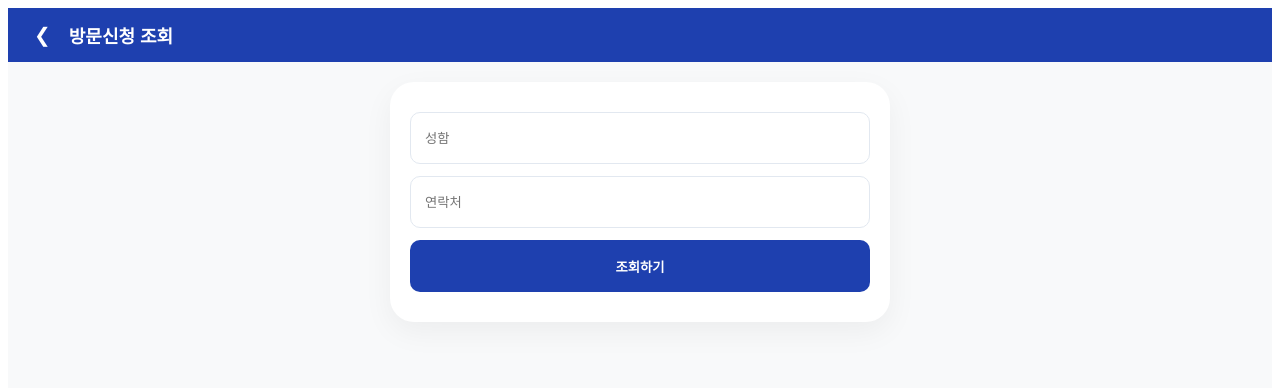
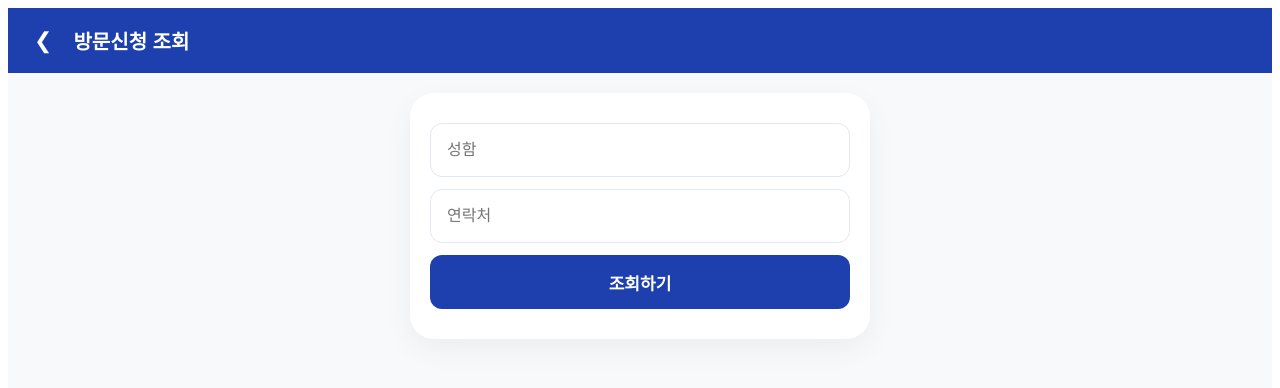
Before and after one commit to JinnyDad/visitor-system, a Next.js app: page /check-visit in a window 1280 px wide. Shown: the top 388 px of the page. Built offline with nearby package versions, Linux system fonts and the light colour scheme.

Commit message:
fix: resolve layout overflow and increase header font size

```diff
--- a/app/check-visit/page.js
+++ b/app/check-visit/page.js
@@ -27,31 +27,39 @@ function CheckVisitContent() {
     setLoading(false);
   }
 
+  const inputStyle = { width: "100%", height: "54px", padding: "0 16px", borderRadius: "12px", border: "1px solid #e2e8f0", marginBottom: "12px", boxSizing: "border-box", fontSize: "16px" };
+
   return (
     <div style={{ minHeight: "100vh", backgroundColor: "#f8f9fa", fontFamily: "'Pretendard', sans-serif" }}>
-      <header style={{ backgroundColor: "#1e40af", color: "white", padding: "14px 20px", display: "flex", alignItems: "center" }}>
-        <button onClick={() => router.push(`/?lang=${lang}`)} style={{ background: "none", border: "none", color: "white", fontSize: "20px", cursor: "pointer", marginRight: "12px" }}>❮</button>
-        <span style={{ fontWeight: "bold", fontSize: "18px" }}>{cur.head}</span>
+      {/* ⭐ 헤더 글씨 크기 확대 (20px) 및 여백 조정 */}
+      <header style={{ backgroundColor: "#1e40af", color: "white", padding: "18px 20px", display: "flex", alignItems: "center" }}>
+        <button onClick={() => router.push(`/?lang=${lang}`)} style={{ background: "none", border: "none", color: "white", fontSize: "22px", cursor: "pointer", marginRight: "15px" }}>❮</button>
+        <span style={{ fontWeight: "bold", fontSize: "20px" }}>{cur.head}</span>
       </header>
-      <main style={{ padding: "20px", maxWidth: "500px", margin: "0 auto" }}>
-        <div style={{ backgroundColor: "white", borderRadius: "24px", padding: "30px 20px", boxShadow: "0 10px 30px rgba(0,0,0,0.05)", marginBottom: "20px" }}>
-          <form onSubmit={handleSearch}>
-            <input placeholder={cur.nameP} value={name} onChange={(e)=>setName(e.target.value)} required style={{ width: "100%", height: "52px", padding: "0 14px", borderRadius: "10px", border: "1px solid #e2e8f0", marginBottom: "12px", boxSizing: "border-box" }} />
-            <input placeholder={cur.phoneP} value={phone} onChange={(e)=>setPhone(e.target.value)} required style={{ width: "100%", height: "52px", padding: "0 14px", borderRadius: "10px", border: "1px solid #e2e8f0", marginBottom: "12px", boxSizing: "border-box" }} />
-            <button type="submit" style={{ width: "100%", height: "52px", backgroundColor: "#1e40af", color: "white", border: "none", borderRadius: "10px", fontWeight: "bold" }}>{loading ? "..." : cur.btn}</button>
+
+      <main style={{ padding: "20px", maxWidth: "500px", margin: "0 auto", boxSizing: "border-box" }}>
+        {/* ⭐ 카드 내부 입력창 너비 수정 */}
+        <div style={{ backgroundColor: "white", borderRadius: "24px", padding: "30px 20px", boxShadow: "0 10px 30px rgba(0,0,0,0.05)", marginBottom: "20px", width: "100%", boxSizing: "border-box" }}>
+          <form onSubmit={handleSearch} style={{ width: "100%" }}>
+            <input placeholder={cur.nameP} value={name} onChange={(e)=>setName(e.target.value)} required style={inputStyle} />
+            <input placeholder={cur.phoneP} value={phone} onChange={(e)=>setPhone(e.target.value)} required style={inputStyle} />
+            <button type="submit" style={{ width: "100%", height: "54px", backgroundColor: "#1e40af", color: "white", border: "none", borderRadius: "12px", fontWeight: "bold", fontSize: "17px", cursor: "pointer" }}>
+              {loading ? "..." : cur.btn}
+            </button>
           </form>
         </div>
+
         {result?.map((item) => (
-          <div key={item.id} style={{ backgroundColor: "white", borderRadius: "20px", padding: "24px", marginBottom: "15px", border: "1px solid #e2e8f0" }}>
+          <div key={item.id} style={{ backgroundColor: "white", borderRadius: "20px", padding: "24px", marginBottom: "15px", border: "1px solid #e2e8f0", width: "100%", boxSizing: "border-box" }}>
             <div style={{ display: "flex", justifyContent: "space-between" }}>
               <span style={{ fontSize: "14px", color: "#94a3b8" }}>{cur.date}: {new Date(item.created_at).toLocaleDateString()}</span>
-              <span style={{ padding: "4px 10px", borderRadius: "6px", fontSize: "12px", fontWeight: "bold", backgroundColor: item.status === "승인" ? "#dcfce7" : "#f1f5f9" }}>
+              <span style={{ padding: "4px 10px", borderRadius: "6px", fontSize: "12px", fontWeight: "bold", backgroundColor: item.status === "승인" ? "#dcfce7" : "#f1f5f9", color: item.status === "승인" ? "#166534" : "#475569" }}>
                 {cur.status[item.status] || cur.status["대기"]}
               </span>
             </div>
-            <div style={{ marginTop: "10px", fontSize: "18px", fontWeight: "bold" }}>{item.purpose}</div>
-            <div style={{ marginTop: "8px", color: "#64748b" }}>📅 {item.visit_time.replace("T", " ").split("+")[0]}</div>
-            <div style={{ marginTop: "4px", color: "#64748b" }}>🚗 {cur.car}: {item.car_number || "-"}</div>
+            <div style={{ marginTop: "12px", fontSize: "19px", fontWeight: "bold", color: "#1e293b" }}>{item.purpose}</div>
+            <div style={{ marginTop: "10px", color: "#64748b", fontSize: "15px" }}>📅 {item.visit_time.replace("T", " ").split("+")[0]}</div>
+            <div style={{ marginTop: "6px", color: "#64748b", fontSize: "15px" }}>🚗 {cur.car}: <span style={{color: "#2563eb", fontWeight: "600"}}>{item.car_number || "-"}</span></div>
           </div>
         ))}
       </main>
```
Also changed, not shown: app/spowervisitor/page.js (+11 -15 lines).
